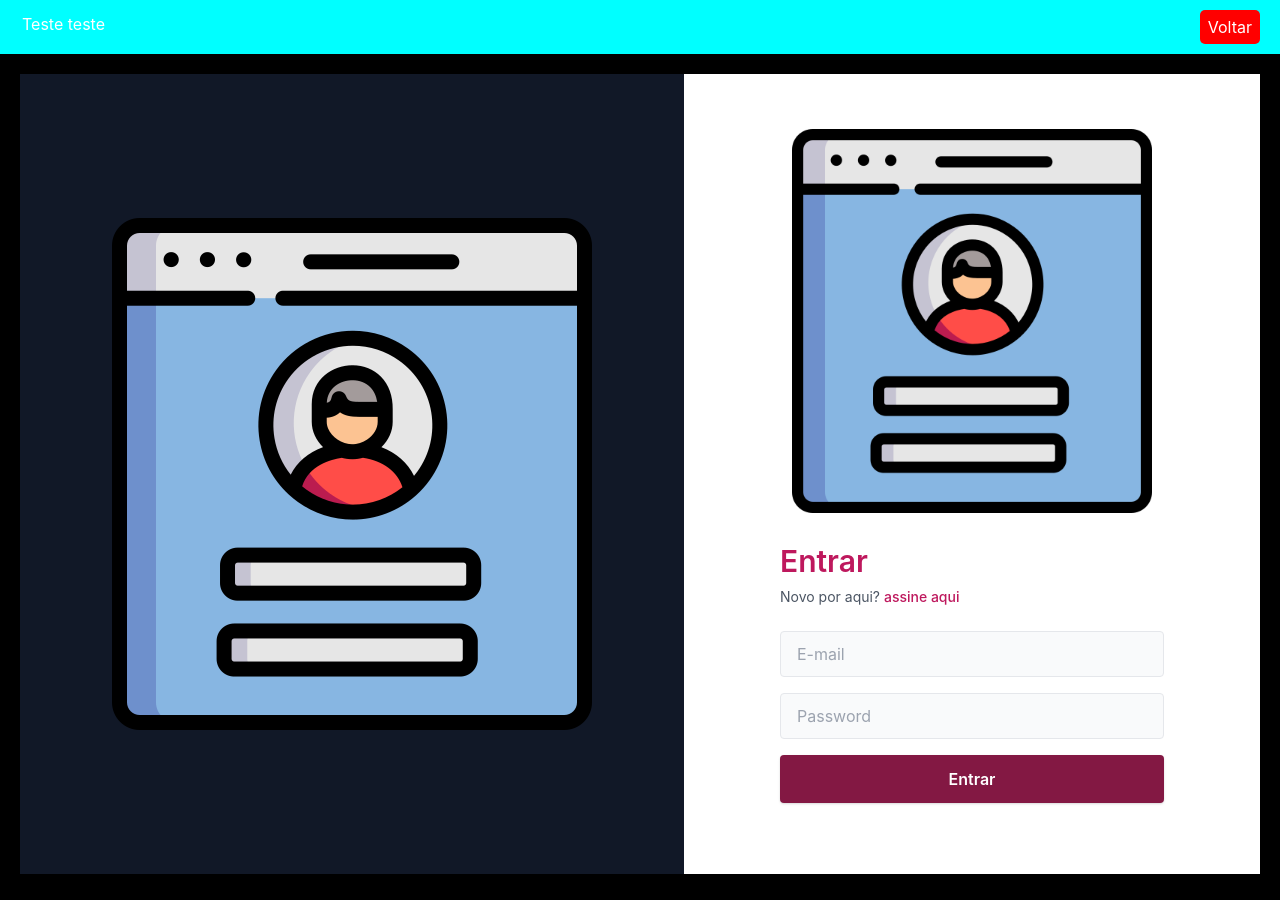
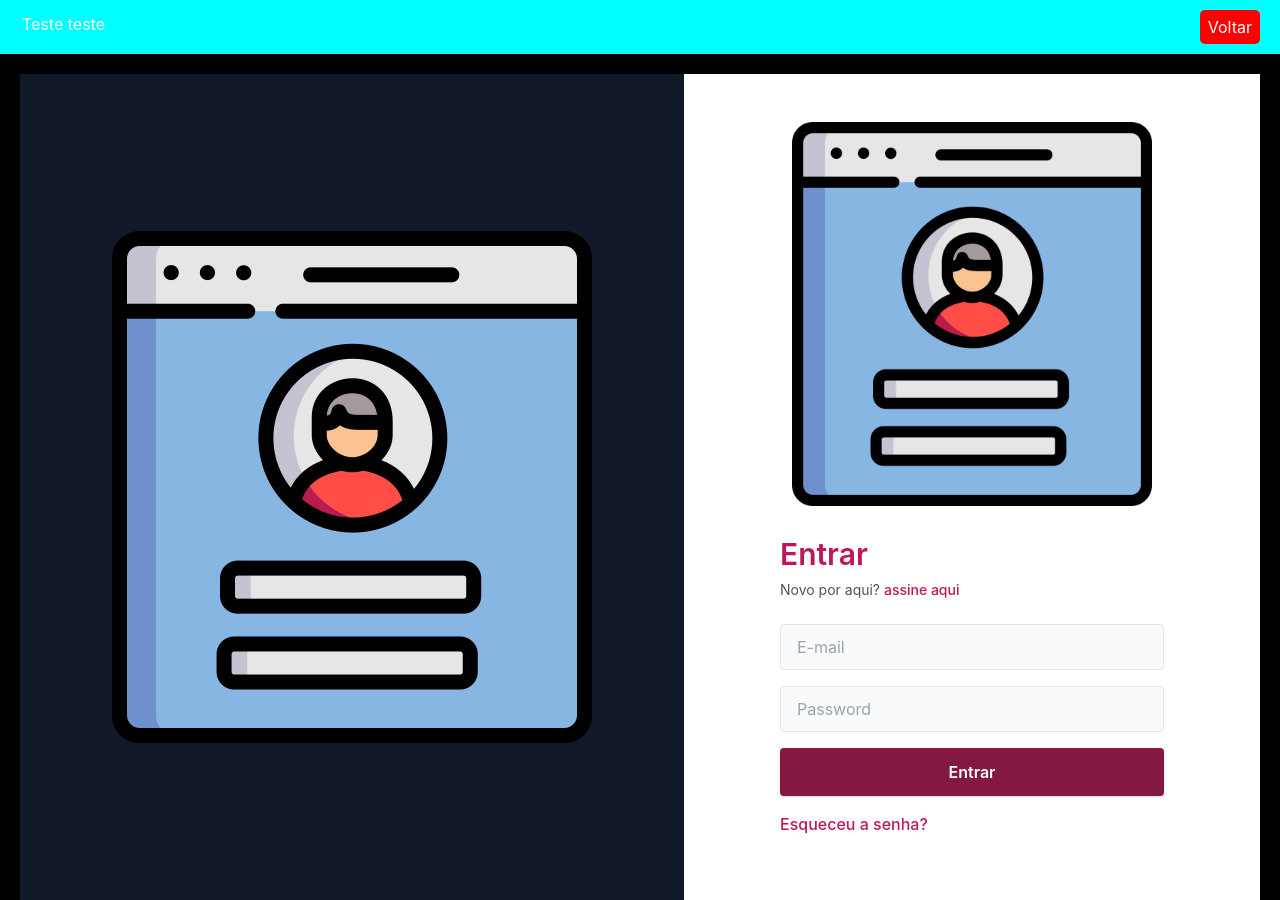
Before and after one commit to KaioAnjos/NextJS, a Next.js app in the folder fundamentos/: page /login2 in a window 1280 px wide. Before the commit the page ends 874 px from the top, so only its background shows below. Built offline with nearby package versions, Linux system fonts and the light colour scheme.

Commit message:
Update Login2.jsx

```diff
--- a/fundamentos/src/components/Login2.jsx
+++ b/fundamentos/src/components/Login2.jsx
@@ -9,7 +9,7 @@
         </div>
       </div>
       <div className="flex flex-1 flex-col justify-center px-4 py-12 sm:px-6 lg:flex-none lg:px-20 xl:px-24">
-        <div className="mx-auto w-full max-w-sm">
+        <div className="mx-auto w-full max-w-sm lg:w-96">
           <div className="">
             <Image src={img} className="lg:hidden h-20 w-auto" />
             <h2 className="mt-6 text-3xl font-semibold text-pink-700">
@@ -33,6 +33,11 @@
               <div className="mb-4">
                 <button className="inline-block w-full py-4 px-8 leading-none text-white bg-pink-900 font-semibold rounded shadow">Entrar</button>
               </div>
+              <div className="mb-4">
+                <p className="">
+                  <a href="" className="font-medium text-pink-700">Esqueceu a senha?</a>
+                </p>
+              </div>
             </form>
           </div>
         </div>
```
